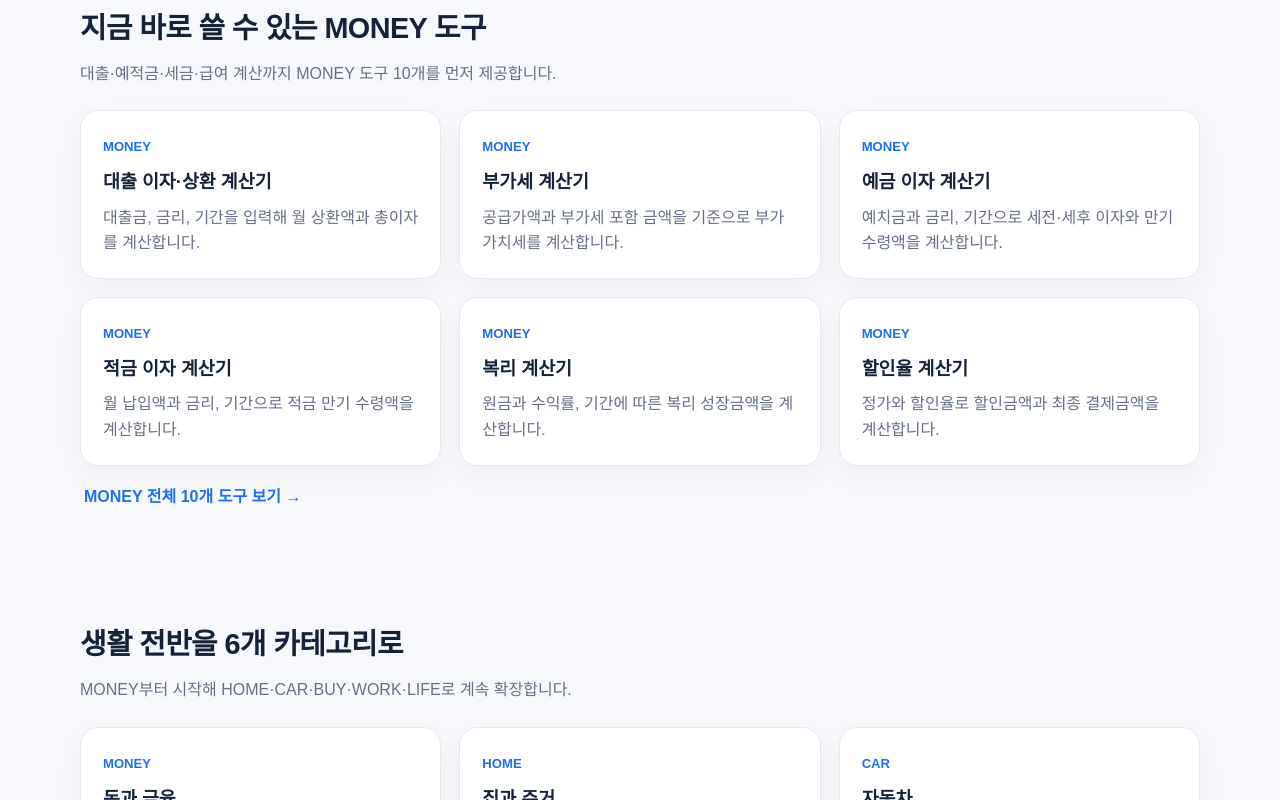
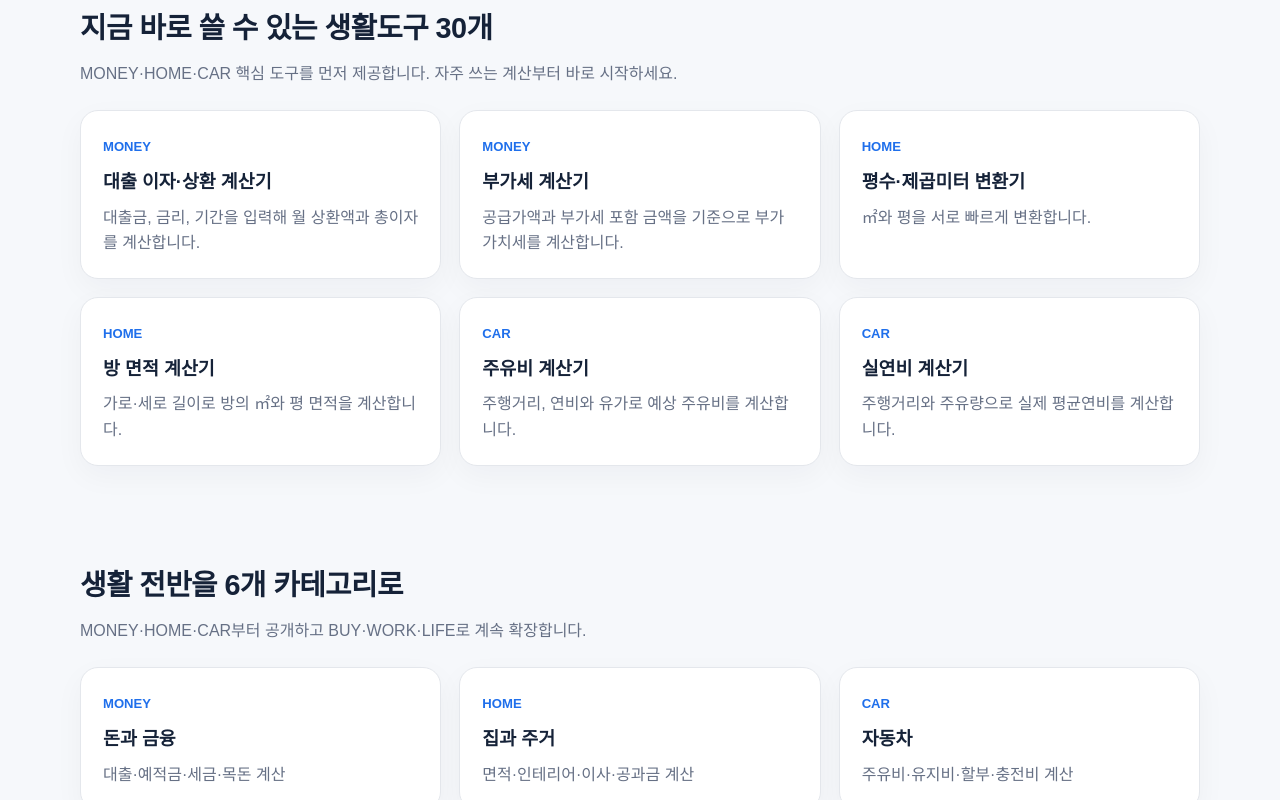
Before and after one commit to license-book/life-tools, a Next.js app: page / in a window 1280 px wide. Shown: the part 560-1360 px from the top of the page. Built offline with nearby package versions, Linux system fonts and the light colour scheme.

Commit message:
Update home page for MONEY HOME CAR availability

```diff
--- a/app/page.tsx
+++ b/app/page.tsx
@@ -4,8 +4,8 @@ import { getToolsByCategory } from "@/data/tools";
 
 const categories = [
   ["MONEY", "돈과 금융", "대출·예적금·세금·목돈 계산", "/money"],
-  ["HOME", "집과 주거", "전월세·중개보수·이사·면적 계산", "/home"],
-  ["CAR", "자동차", "유지비·세금·할부·연료비 계산", "/car"],
+  ["HOME", "집과 주거", "면적·인테리어·이사·공과금 계산", "/home"],
+  ["CAR", "자동차", "주유비·유지비·할부·충전비 계산", "/car"],
   ["BUY", "쇼핑", "할인·단가·할부·직구 비교", "/buy"],
   ["WORK", "직장", "급여·연봉·퇴직금·연차 계산", "/work"],
   ["LIFE", "생활", "날짜·여행·생활비 계획", "/life"],
@@ -13,6 +13,9 @@ const categories = [
 
 export default function HomePage() {
   const moneyTools = getToolsByCategory("MONEY");
+  const homeTools = getToolsByCategory("HOME");
+  const carTools = getToolsByCategory("CAR");
+  const readyTools = [...moneyTools,...homeTools,...carTools];
 
   return (
     <>
@@ -34,25 +37,24 @@ export default function HomePage() {
 
         <section className="section">
           <div className="container">
-            <h2>지금 바로 쓸 수 있는 MONEY 도구</h2>
-            <p className="section-intro">대출·예적금·세금·급여 계산까지 MONEY 도구 10개를 먼저 제공합니다.</p>
+            <h2>지금 바로 쓸 수 있는 생활도구 {readyTools.length}개</h2>
+            <p className="section-intro">MONEY·HOME·CAR 핵심 도구를 먼저 제공합니다. 자주 쓰는 계산부터 바로 시작하세요.</p>
             <div className="grid">
-              {moneyTools.slice(0, 6).map((tool) => (
+              {[...moneyTools.slice(0,2),...homeTools.slice(0,2),...carTools.slice(0,2)].map((tool) => (
                 <Link className="card" href={`/tools/${tool.slug}`} key={tool.slug}>
-                  <span className="category-label">MONEY</span>
+                  <span className="category-label">{tool.category}</span>
                   <h3>{tool.name}</h3>
                   <p>{tool.shortDescription}</p>
                 </Link>
               ))}
             </div>
-            <p style={{ marginTop: 18 }}><Link className="text-button" href="/money">MONEY 전체 10개 도구 보기 →</Link></p>
           </div>
         </section>
 
         <section className="section">
           <div className="container">
             <h2>생활 전반을 6개 카테고리로</h2>
-            <p className="section-intro">MONEY부터 시작해 HOME·CAR·BUY·WORK·LIFE로 계속 확장합니다.</p>
+            <p className="section-intro">MONEY·HOME·CAR부터 공개하고 BUY·WORK·LIFE로 계속 확장합니다.</p>
             <div className="grid">
               {categories.map(([code, title, description, href]) => (
                 <Link className="card" key={code} href={href}>
```
